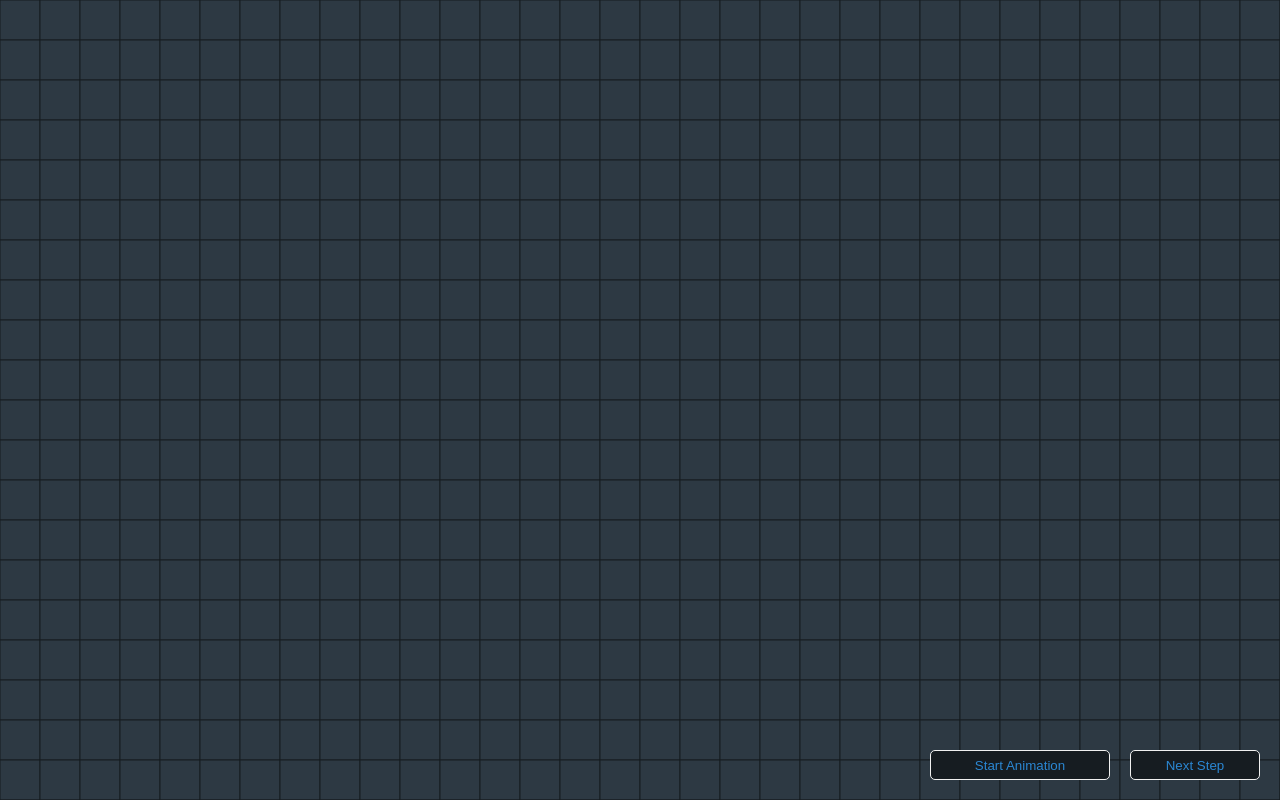
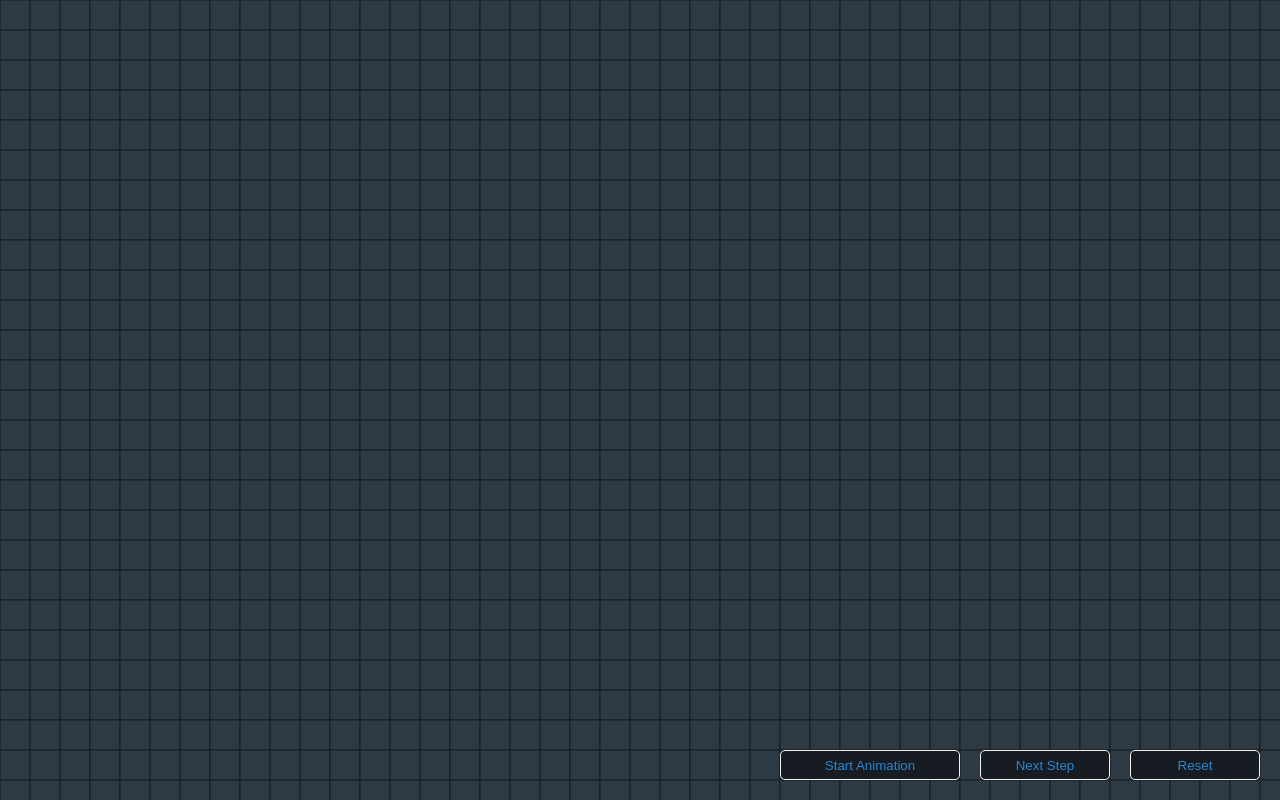
Before and after one commit to TimeElysium/GameOfLife, a plain HTML site: page index.html in a window 1280 px wide. Drawn offline with Linux system fonts and the light colour scheme.

Commit message:
Rework
Performance improvement by using existing svg elements instead of creating new ones. Move overwork. Reset button

```diff
--- a/index.html
+++ b/index.html
@@ -5,12 +5,13 @@
     <script src="src/data.js"></script>
 </head>
 <body>
-    <svg id="container" oncontextmenu='alert("hi")'>
+    <svg id="container" oncontextmenu='return false;'>
 
     </svg>
 
     <button id="anim" onclick="window.grid.startStopAnimation()">Start Animation</button>
     <button id="step" onclick="window.grid.nextGeneration()">Next Step</button>
+    <button id="reset" onclick="window.grid.resetGrid()">Reset</button>
 
     <script>
         // Generate and save main grid
@@ -24,13 +25,13 @@
         const pressedKeys = {};
         window.onkeyup = function(e) {
             if (e.keyCode == 37) {          // left
-                window.grid.xPos -= 0.25;
+                window.grid.xPos -= 1;
             } else if (e.keyCode == 38) {   // up
-                window.grid.yPos -= 0.25;
+                window.grid.yPos -= 1;
             } else if (e.keyCode == 39) {   // right
-                window.grid.xPos += 0.25;
+                window.grid.xPos += 1;
             } else if (e.keyCode == 40) {   // down
-                window.grid.yPos += 0.25;
+                window.grid.yPos += 1;
             }
 
             window.grid.drawGrid();
@@ -38,6 +39,11 @@
 
         // Animation doesn't run at the beginning
         window.animationRunning = false;
+
+
+        for (let i = 1; i <= 1; i++) {
+            console.log("");
+        }
     </script>
 </body>
 </html>
--- a/src/data.js
+++ b/src/data.js
@@ -4,12 +4,16 @@ class Grid {
      */
     constructor() {
         this.svgns = "http://www.w3.org/2000/svg";
-        this.cellSize = 40;
+        this.cellSize = 30;
         this.cells = [];
         this.maxCells = 2000;
         this.cells = this.generateGrid();
-        this.xPos = this.maxCells / 2;
-        this.yPos = this.maxCells / 2;
+        this.xPos = Math.floor(this.maxCells / 2);
+        this.yPos = Math.floor(this.maxCells / 2);
+        this.xMax = 0;
+        this.yMax = 0;
+        this.enableDrawing = false;
+        this.drawLife = true;
     }
 
     /**
@@ -50,7 +54,6 @@ class Grid {
     drawGrid() {
         // Svg container
         const svg = document.getElementById("container");
-        svg.innerHTML = "";
 
         // Svg scales
         const svgWidth = parseInt(getComputedStyle(svg).width.replace("px",""), 10);
@@ -60,41 +63,90 @@ class Grid {
         const xCells = Math.ceil(svgWidth / this.cellSize);
         const yCells = Math.ceil(svgHeight / this.cellSize);
 
-        // Additional shifting based on position
-        const xShift = (Math.ceil(this.xPos) - this.xPos) * this.cellSize;
-        const yShift = (Math.ceil(this.yPos) - this.yPos) * this.cellSize;
+        if (xCells > this.xMax) {
+            for (let x = this.xMax; x < xCells; x++) {
+                for (let y = 0; y < this.yMax; y++) {
+                    let cell = document.createElementNS(this.svgns, "rect");
+                    cell.setAttribute("id", x.toString() + ":" + y.toString());
+                    cell.setAttribute("width", this.cellSize.toString());
+                    cell.setAttribute("height", this.cellSize.toString());
+                    cell.setAttribute("x", (x * this.cellSize).toString());
+                    cell.setAttribute("y", (y * this.cellSize).toString());
+                    cell.setAttribute("fill", "#2D3943");
+                    cell.setAttribute("stroke", "#161c21");
+                    cell.setAttribute("onmousedown", "window.grid.changeState(" + x.toString() + "," + y.toString() + ")");
+                    svg.appendChild(cell);
+                }
+            }
+            this.xMax = xCells;
+        }
+
+        if (yCells > this.yMax) {
+            for (let y = this.yMax; y < yCells; y++) {
+                for (let x = 0; x < this.xMax; x++) {
+                    let cell = document.createElementNS(this.svgns, "rect");
+                    cell.setAttribute("id", x.toString() + ":" + y.toString());
+                    cell.setAttribute("width", this.cellSize.toString());
+                    cell.setAttribute("height", this.cellSize.toString());
+                    cell.setAttribute("x", (x * this.cellSize).toString());
+                    cell.setAttribute("y", (y * this.cellSize).toString());
+                    cell.setAttribute("fill", "#2D3943");
+                    cell.setAttribute("stroke", "#161c21");
+                    cell.setAttribute("onmousedown", "window.grid.changeState(" + x.toString() + "," + y.toString() + ")");
+                    cell.setAttribute("onmousemove", "if (window.grid.enableDrawing == true) { window.grid.drawCell(" + x.toString() + "," + y.toString() + ") }");
+                    cell.setAttribute("onmouseup", "window.grid.enableDrawing = false;");
+                    svg.appendChild(cell);
+                }
+            }
+            this.yMax = yCells;
+        }
 
         //draw cells
-        for (let x = -1; x <= xCells; x++) {
-            for (let y = -1; y <= yCells; y++) {
-                let xPos = Math.ceil(this.xPos) + x - 1;
-                let yPos = Math.ceil(this.yPos) + y - 1;
+        for (let x = 0; x < xCells; x++) {
+            for (let y = 0; y < yCells; y++) {
+                let xPos = Math.ceil(this.xPos) + x;
+                let yPos = Math.ceil(this.yPos) + y;
 
-                let cell = document.createElementNS(this.svgns, "rect");
-                cell.setAttribute("id", xPos.toString() + ":" + yPos.toString());
-                cell.setAttribute("width", this.cellSize.toString());
-                cell.setAttribute("height", this.cellSize.toString());
-                cell.setAttribute("x", (x * this.cellSize + xShift).toString());
-                cell.setAttribute("y", (y * this.cellSize + yShift).toString());
+                let cell = document.getElementById(x.toString() + ":" + y.toString());
                 cell.setAttribute("fill", this.getColor(xPos, yPos));
-                cell.setAttribute("stroke", "#161c21");
-                cell.setAttribute("onmousedown", "window.grid.changeState(" + xPos.toString() + "," + yPos.toString() + ")");
-                svg.appendChild(cell);
             }
         }
     }
 
     /**
-     * Change cell state from Dead -> Alive or Alive -> Dead
+     * Change drawing state from drawing -> not drawing and color clicked cell accordingly
      * @param {number} x x-Position of cell
      * @param {number} y y-Position of cell
      */
     changeState(x, y) {
-        if (x >= 0 && y >= 0 && x < this.maxCells && y < this.maxCells) {
-            if (this.cells[x][y] == 0) {
-                this.cells[x][y] = 1;
+        let xPos = x + this.xPos;
+        let yPos = y + this.yPos;
+        if (xPos >= 0 && yPos >= 0 && xPos < this.maxCells && yPos < this.maxCells) {
+            if (this.cells[xPos][yPos] == 0) {
+                this.cells[xPos][yPos] = 1;
+                this.drawLife = true;
             } else {
-                this.cells[x][y] = 0;
+                this.cells[xPos][yPos] = 0;
+                this.drawLife = false;
+            }
+            this.enableDrawing = true;
+        }
+        this.drawGrid();
+    }
+
+    /**
+     * Change state of cell according to this.drawLife
+     * @param {number} x x-Position of cell
+     * @param {number} y y-Position of cell
+     */
+    drawCell(x, y) {
+        let xPos = x + this.xPos;
+        let yPos = y + this.yPos;
+        if (xPos >= 0 && yPos >= 0 && xPos < this.maxCells && yPos < this.maxCells) {
+            if (this.drawLife == true) {
+                this.cells[xPos][yPos] = 1;
+            } else {
+                this.cells[xPos][yPos] = 0;
             }
         }
         this.drawGrid();
@@ -171,6 +223,15 @@ class Grid {
             }
         }
     }
+
+    resetGrid() {
+        for (let x = 0; x < this.maxCells; x++) {
+            for (let y = 0; y < this.maxCells; y++) {
+                this.cells[x][y] = 0;
+            }
+        }
+        this.drawGrid();
+    }
 }
 
 function redrawGrid() {
--- a/src/style.css
+++ b/src/style.css
@@ -24,13 +24,32 @@
     background-color: var(--color-dark-mode);
 }
 
+#reset {
+    position: absolute;
+    width: 130px;
+    height: 30px;
+    left: 100%;
+    top: 100%;
+    transform: translate(-150px,-50px);
+    background-color: var(--color-dark-mode);
+    color: var(--color-main);
+    border: 1px solid var(--color-light);
+    border-radius: 5px;
+}
+
+#reset:hover {
+    background-color: var(--color-dark);
+    color: var(--color-light);
+    border: 3px solid var(--color-light);
+}
+
 #step {
     position: absolute;
     width: 130px;
     height: 30px;
     left: 100%;
     top: 100%;
-    transform: translate(-150px,-50px);
+    transform: translate(-300px,-50px);
     background-color: var(--color-dark-mode);
     color: var(--color-main);
     border: 1px solid var(--color-light);
@@ -49,7 +68,7 @@
     height: 30px;
     left: 100%;
     top: 100%;
-    transform: translate(-350px,-50px);
+    transform: translate(-500px,-50px);
     background-color: var(--color-dark-mode);
     color: var(--color-main);
     border: 1px solid var(--color-light);
```
